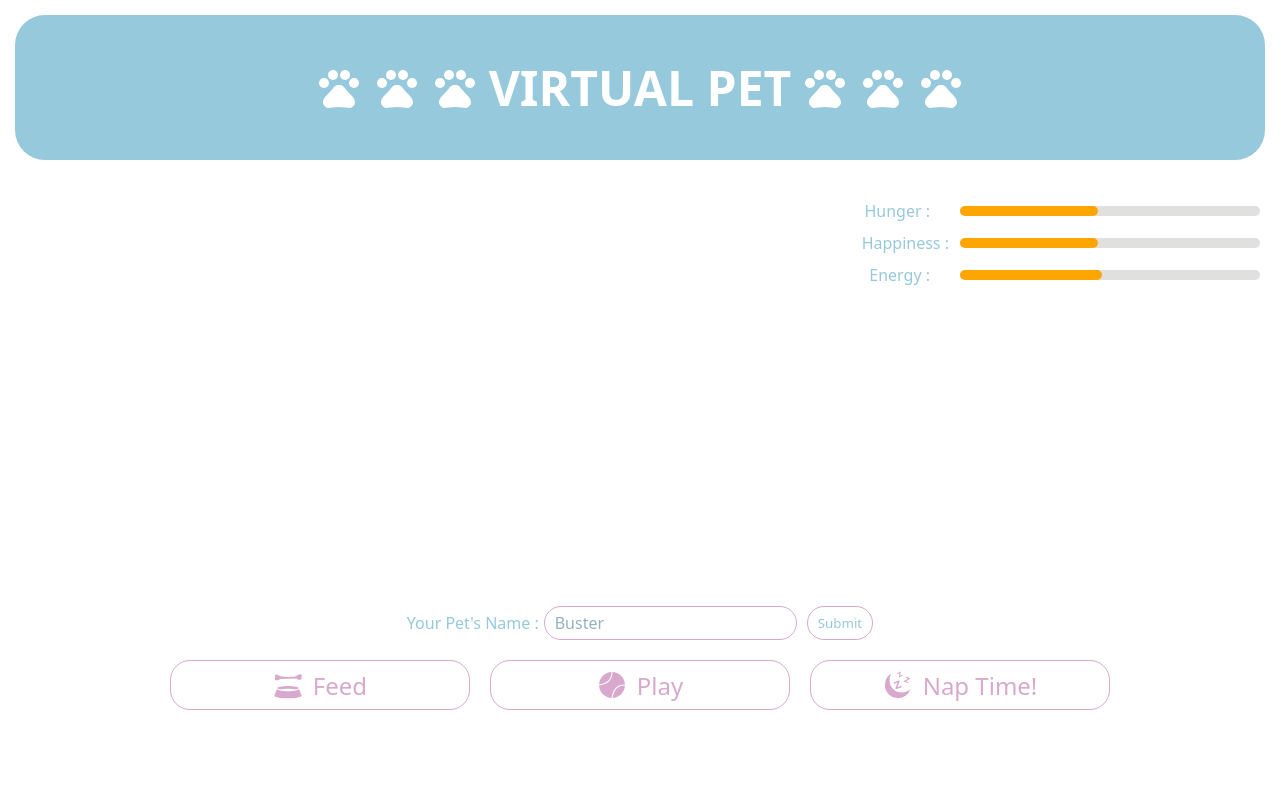
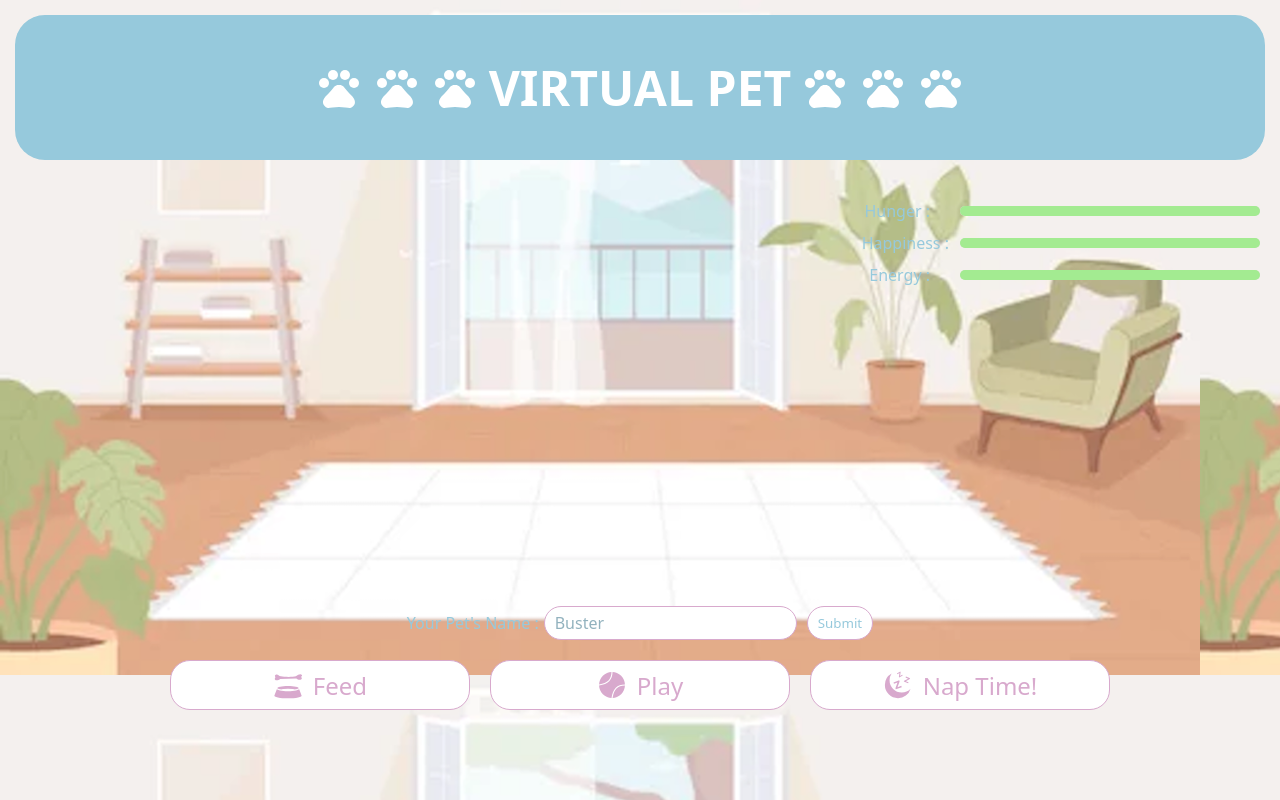
Before and after one commit to evelynmbart/Virtual-Pet, a React (Vite) app in the folder virtual-pet/: page / in a window 1280 px wide. Built offline with nearby package versions, Linux system fonts and the light colour scheme; a web font is replaced by a local one.

Commit message:
mesing around with background image

```diff
--- a/virtual-pet/src/App.css
+++ b/virtual-pet/src/App.css
@@ -5,6 +5,8 @@
   display: flex;
   flex-direction: column;
   font-family: "DynaPuff", system-ui;
+  background-image: url("../public/imgs/livingroom\ copy.png");
+  object-fit: cover;
 }
 
 .navbar {
--- a/virtual-pet/src/assets/settings.js
+++ b/virtual-pet/src/assets/settings.js
@@ -1,6 +1,6 @@
 export const MAX_STATS = 100;
 
-export const DECREASING_INTERVAL = 100;
+export const DECREASING_INTERVAL = 10000;
 export const INCREASING_INTERVAL = 300;
 
 // Hunger Boosts
--- a/virtual-pet/src/index.css
+++ b/virtual-pet/src/index.css
@@ -1,5 +1,4 @@
 html {
-  background-color: white;
   height: 100%;
   width: 100%;
 }
```
Also changed, not shown: virtual-pet/public/imgs/livingroom copy.png (added), 1 other file (tests, documents, lock files or other folders).
